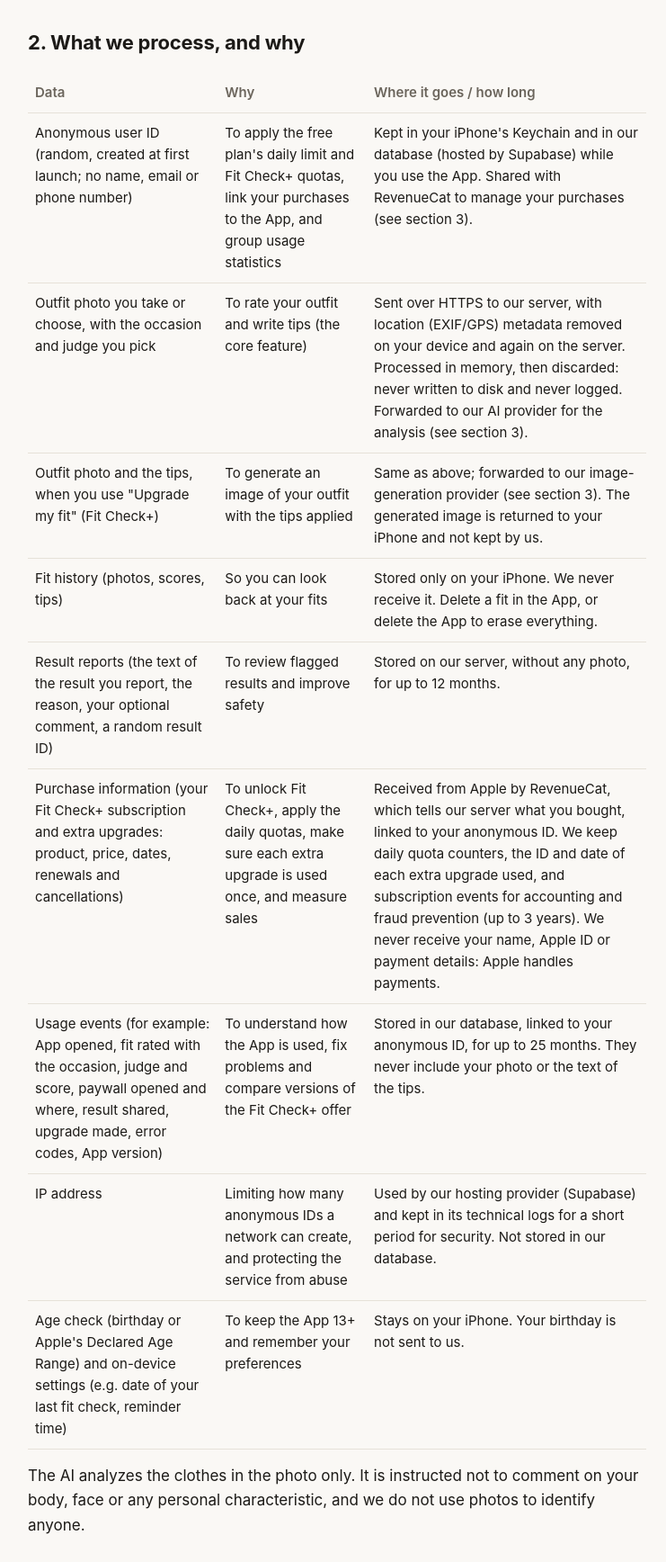
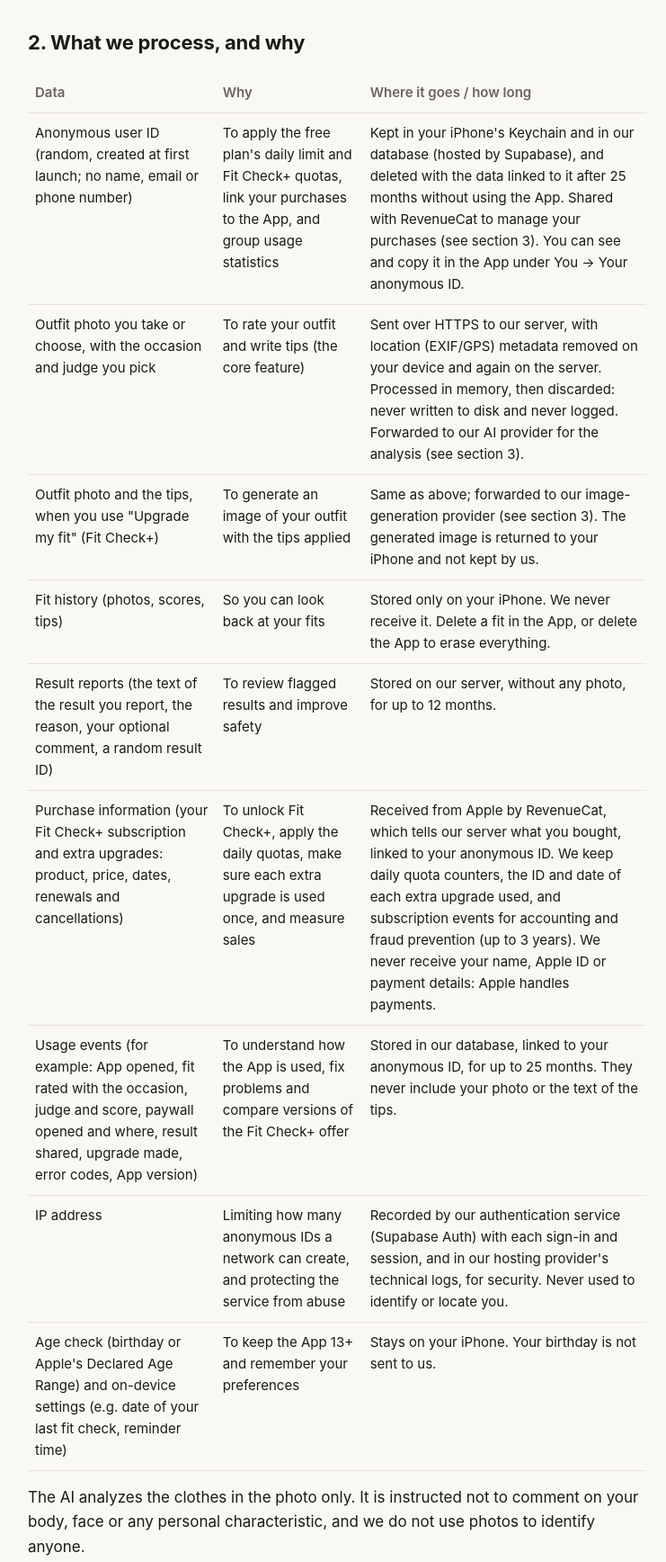
Before and after one commit to quentin-lauret/mark, a plain HTML site: page privacy.html in a window 1280 px wide. Shown: the part 560-2296 px from the top of the page at 90% size, without its empty margins (265-1006 px from the left). Drawn offline with Linux system fonts and the light colour scheme.

Commit message:
Privacy policy: IP in Supabase Auth, enforced retention, anonymous ID for requests

```diff
--- a/privacy.html
+++ b/privacy.html
@@ -36,7 +36,7 @@
         <tr>
           <td>Anonymous user ID (random, created at first launch; no name, email or phone number)</td>
           <td>To apply the free plan's daily limit and Fit Check+ quotas, link your purchases to the App, and group usage statistics</td>
-          <td>Kept in your iPhone's Keychain and in our database (hosted by Supabase) while you use the App. Shared with RevenueCat to manage your purchases (see section 3).</td>
+          <td>Kept in your iPhone's Keychain and in our database (hosted by Supabase), and deleted with the data linked to it after 25 months without using the App. Shared with RevenueCat to manage your purchases (see section 3). You can see and copy it in the App under You → Your anonymous ID.</td>
         </tr>
         <tr>
           <td>Outfit photo you take or choose, with the occasion and judge you pick</td>
@@ -71,7 +71,7 @@
         <tr>
           <td>IP address</td>
           <td>Limiting how many anonymous IDs a network can create, and protecting the service from abuse</td>
-          <td>Used by our hosting provider (Supabase) and kept in its technical logs for a short period for security. Not stored in our database.</td>
+          <td>Recorded by our authentication service (Supabase Auth) with each sign-in and session, and in our hosting provider's technical logs, for security. Never used to identify or locate you.</td>
         </tr>
         <tr>
           <td>Age check (birthday or Apple's Declared Age Range) and on-device settings (e.g. date of your last fit check, reminder time)</td>
@@ -107,7 +107,7 @@
     <p>Fit Check is not intended for children under 13 and blocks them at first launch. We do not knowingly collect data from children under 13. If you believe a child has used the App, contact us and we will delete any related data we hold.</p>
 
     <h2>6. Your rights</h2>
-    <p>You can ask to access, correct or delete your data, object to or restrict its processing, and receive a copy of it. Because there is no sign-up and we keep no photos, we hold nothing that names you; tell us roughly when you used the App and include any result ID or transaction ID you have so we can find the records linked to your anonymous ID. Write to <a href="mailto:quentin.lauret@epita.fr">quentin.lauret@epita.fr</a>; we answer within one month.</p>
+    <p>You can ask to access, correct or delete your data, object to or restrict its processing, and receive a copy of it. Because there is no sign-up and we keep no photos, we hold nothing that names you; include your anonymous ID (in the App under You → Your anonymous ID) so we can find the records linked to it. Write to <a href="mailto:quentin.lauret@epita.fr">quentin.lauret@epita.fr</a>; we answer within one month.</p>
     <p>If you are in the EU, you can also file a complaint with your data protection authority; in France, the CNIL (<a href="https://www.cnil.fr">cnil.fr</a>). If you live in California or another US state with a privacy law, you have similar rights, and we do not sell or share personal information as defined by those laws.</p>
 
     <h2>7. Security</h2>
```
